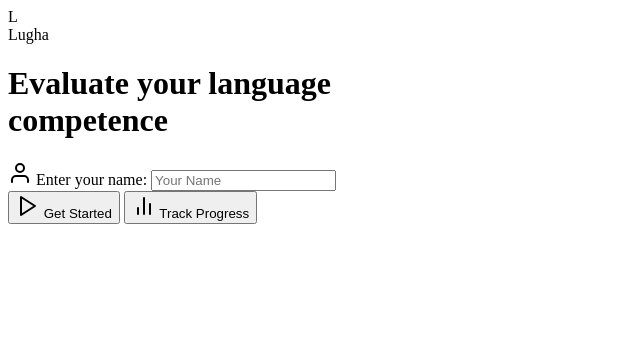
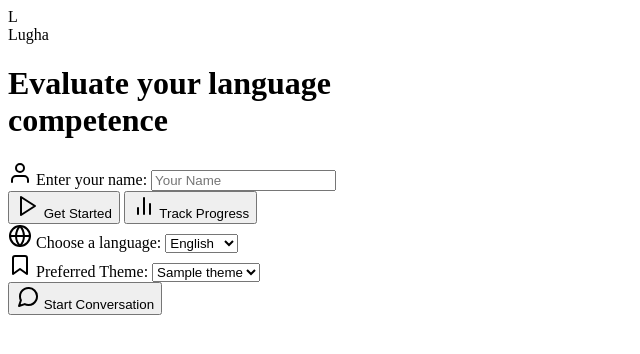
Before and after one commit to khaldoun-xyz/lugha, a Flask app: template src/flask_interface/templates/welcome.html in a window 1280 px wide. Shown: the top 354 px of the page, without its empty margins (0-640 px from the left). Run offline with Flask 3, Linux system fonts and the light colour scheme; the template is opened without the code that fills it: most values are stand-ins (such as "Sample title", 1, 10 or a date in 2020).

Commit message:
resolve CSS issues affecting the welcome page layout

```diff
--- a/src/flask_interface/templates/welcome.html
+++ b/src/flask_interface/templates/welcome.html
@@ -3,21 +3,14 @@
     <head>
         <meta charset="UTF-8">
         <meta name="viewport" content="width=device-width, initial-scale=1.0">
-        <meta name="description"
-              content="Lugha - Evaluate your language competence with ease.">
-        <meta name="keywords"
-              content="language evaluation, language competence, learning themes, multilingual platform">
+        <meta name="description" content="Lugha - Language Competence Evaluation">
+        <meta name="keywords" content="language, evaluation, competence, Lugha">
         <title>Lugha - Language Competence Evaluation</title>
         <link href="https://fonts.googleapis.com/css2?family=Inter:wght@400;500;600;700;800;900&display=swap"
               rel="stylesheet">
         <link rel="stylesheet" href="{{ url_for.css }}">
         <script src="https://code.jquery.com/jquery-3.6.0.min.js"></script>
         <script src="https://unpkg.com/feather-icons"></script>
-        <style> #additional-features {
-                display: none;
-                margin-top: 20px;
-            }
-        </style>
     </head>
     <body>
         <div class="welcome-container">
@@ -52,7 +45,7 @@
                             Track Progress
                         </button>
                     </div>
-                    <div id="additional-features" class="hidden">
+                    <div id="additional-features" class="additional-features">
                         <div class="form-row">
                             <div class="form-group form-group-half">
                                 <label for="language">
```
Lines whose indentation alone changed are shown as unchanged.
